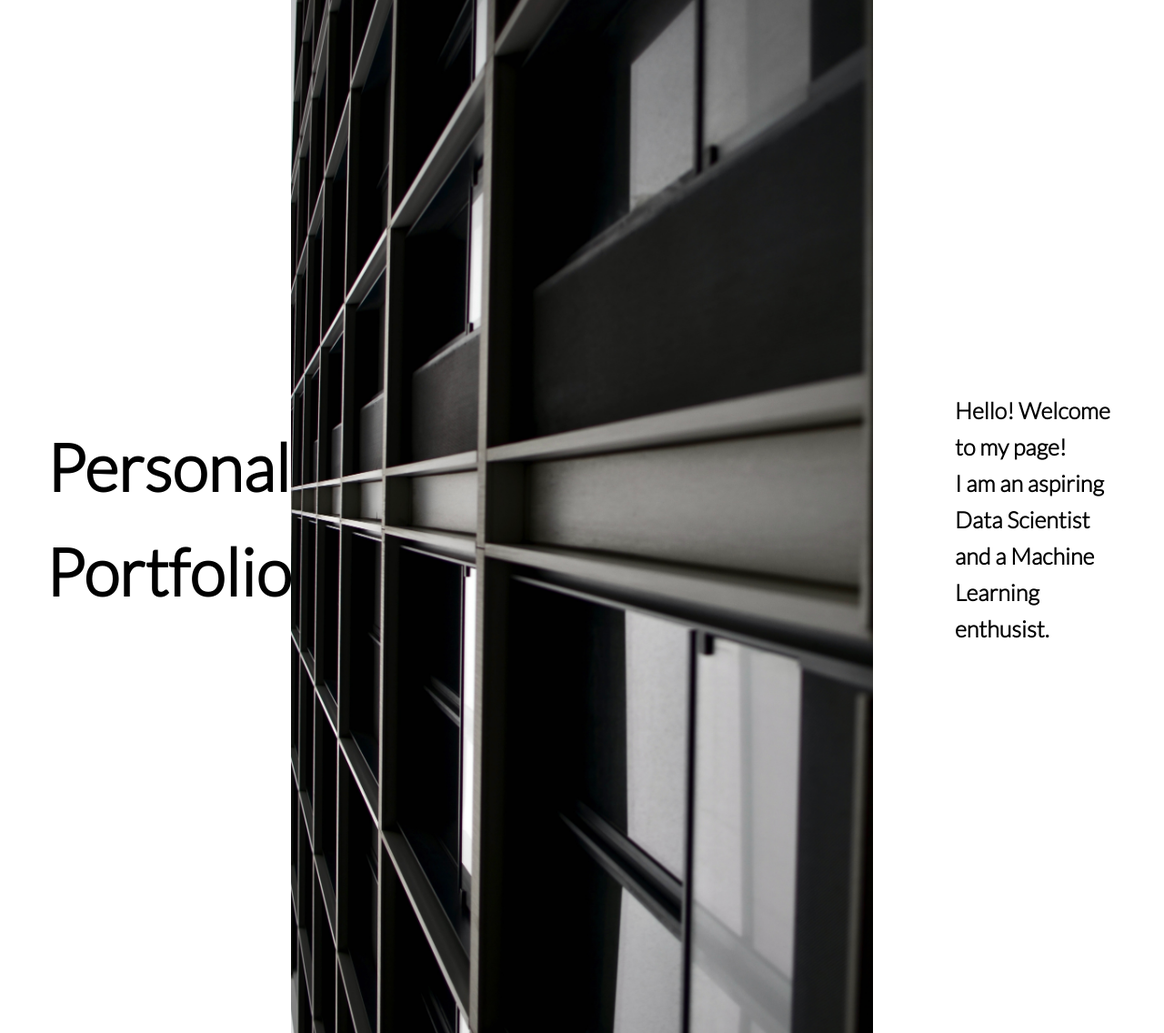
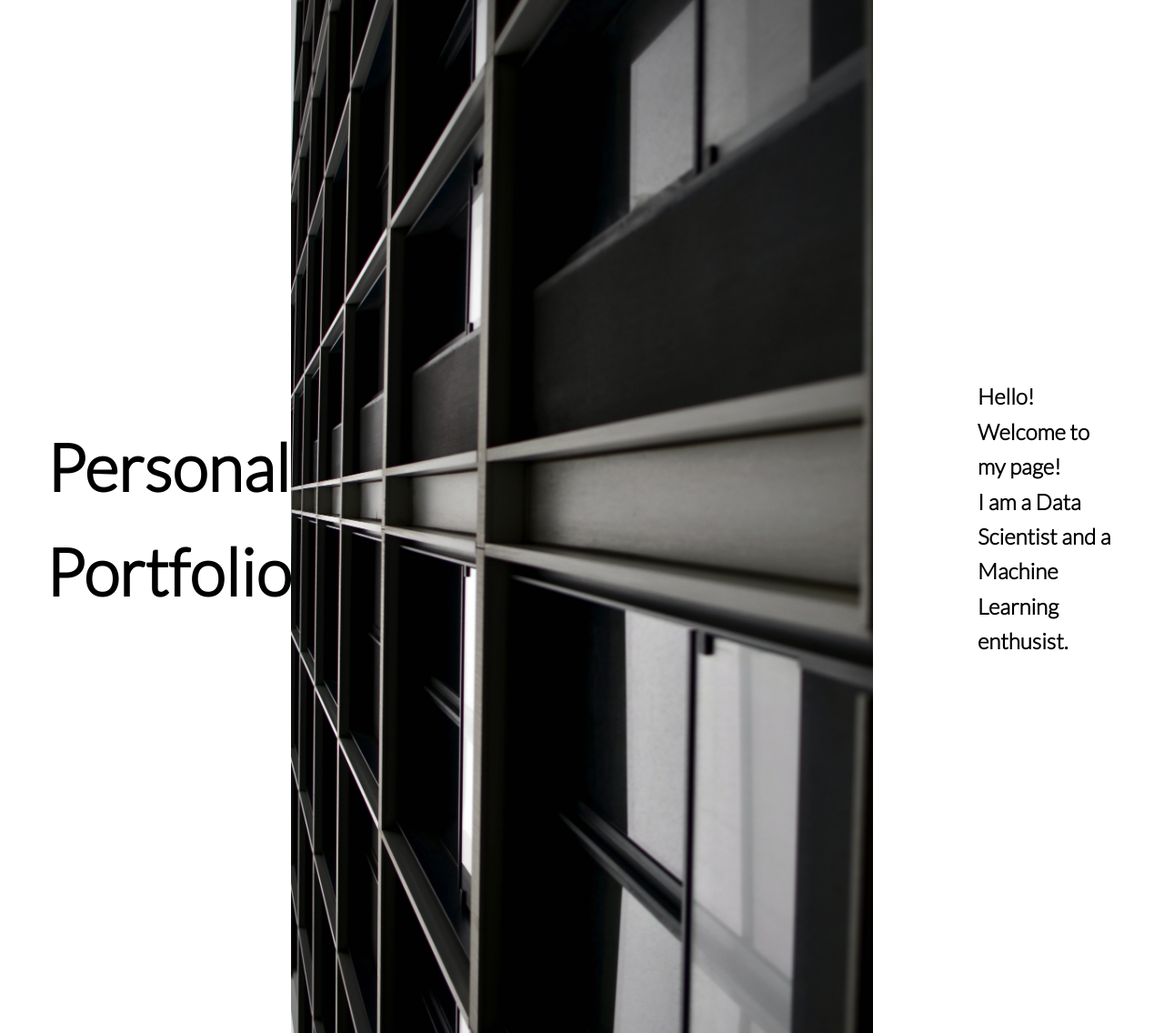
Before and after one commit to dorjeys3/flaskapp, a Flask app: page / in a window 1280 px wide. Shown: the part 729-1865 px from the top of the page at 91% size. Run offline with Flask 2, Linux system fonts and the light colour scheme.

Commit message:
changed image in about me section and fixed overlapping in home section

```diff
--- a/static/main.css
+++ b/static/main.css
@@ -127,17 +127,19 @@ section p {
 }
 
 #home p {
-    font-size: 25px;
+    font-size: 1.5rem;
+    text-align: left;
 }
 
 #home .right-side-text{
     grid-row: 2;
     grid-column: 3;
-    text-align: left;
-    padding-left: 150px;
     padding-right: 50px;
-    align-content: left;
-    justify-content: left;
+    padding-left: 175px;
+    position: relative;
+    align-content: center;
+    justify-content: center;
+
 }
 
 /* ------- Project Section ------- */
--- a/templates/index.html
+++ b/templates/index.html
@@ -37,7 +37,7 @@
 
                 <div class="right-side-text">
                     <p><b> Hello! Welcome to my page! </b>
-                        <b><br> I am an aspiring Data Scientist and a Machine Learning enthusist.</b>
+                        <b><br> I am a Data Scientist and a Machine Learning enthusist.</b>
                     </p>
 
                 </div>
@@ -114,7 +114,7 @@
             <!-- START BLOGS SECTION -->
             <section id="blogs">
                 <div class="blogs-header">
-                    <h1>Sharing the learned skills and techniques </h1>
+                    <h1>Blogs: Sharing the learned skills and techniques </h1>
                 </div>
                 <div class="blog-content">
 
@@ -163,10 +163,12 @@
                         <a href="https://dorjeys3.medium.com/" target="_blank"><li><i class="fa fa-medium"></i></li></a>
                     </ul>
                 </div>
-                <img src="static/images/headshot2.jpeg" alt="">
-                   <p>My name is Dorjey Sherpa. I am a Flatiron School - Data Science graduate with a focus in Neural Networks and Natural Language Processing.
-                    Data is not there to help tell our story. Data has its own stories to tell and I enjoy uncovering those insights and following the narrative thread.
-
+                <img src="static/images/headshot.jpeg" alt="">
+                   <p>Data is not here to help tell our story.
+                       <br> Data has its own stories to tell.
+                       <br> I enjoy uncovering those stories and following the narrative thread.
+                       <br> My name is Dorjey Sherpa.
+                       <br> I am a Data Scientist with a focus in Neural Networks and Natural Language Processing.
                     </p>
             </section>
             <!-- END ABOUT SECTION -->
```
Also changed, not shown: static/images/headshot.jpeg, static/images/headshot2.jpeg (deleted).
